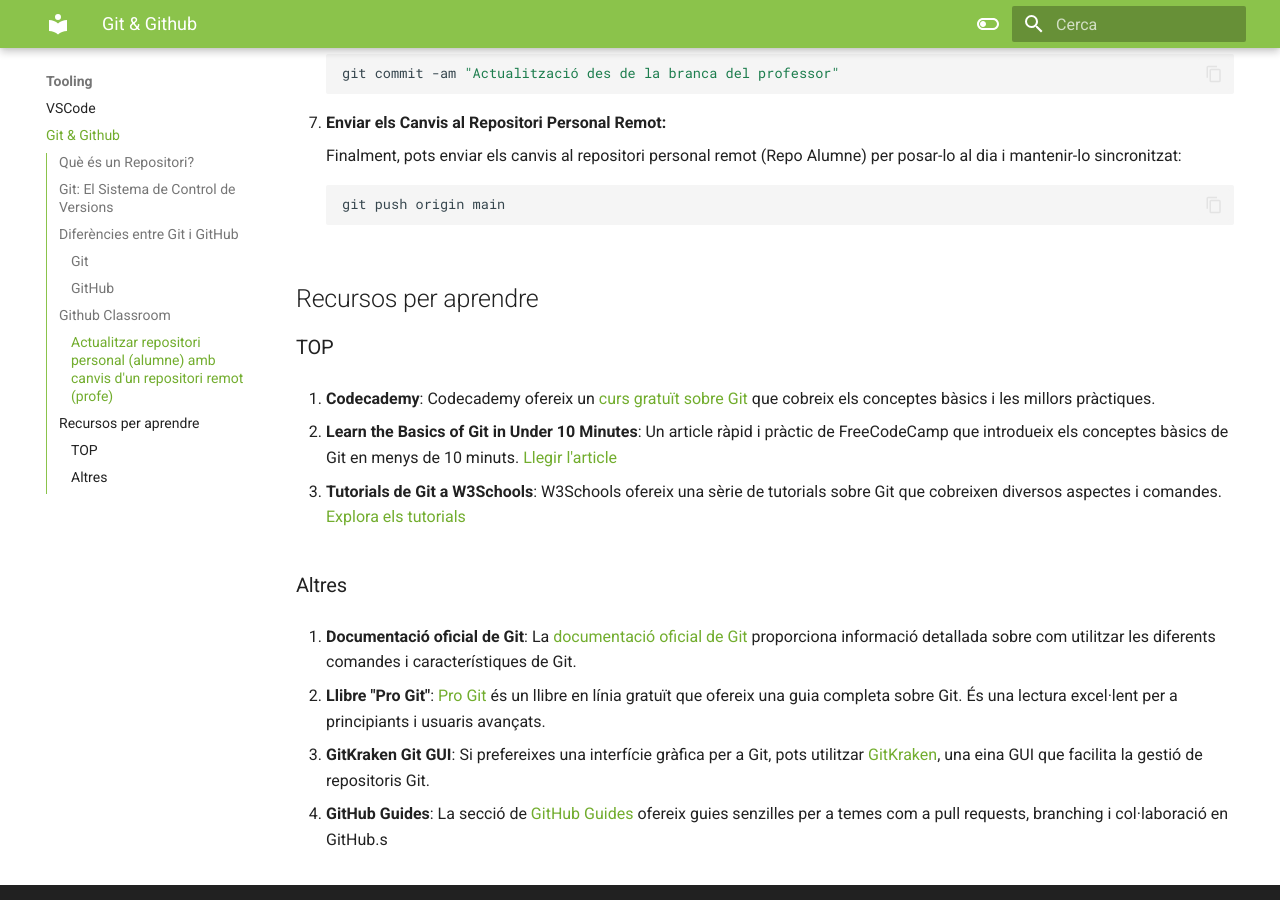
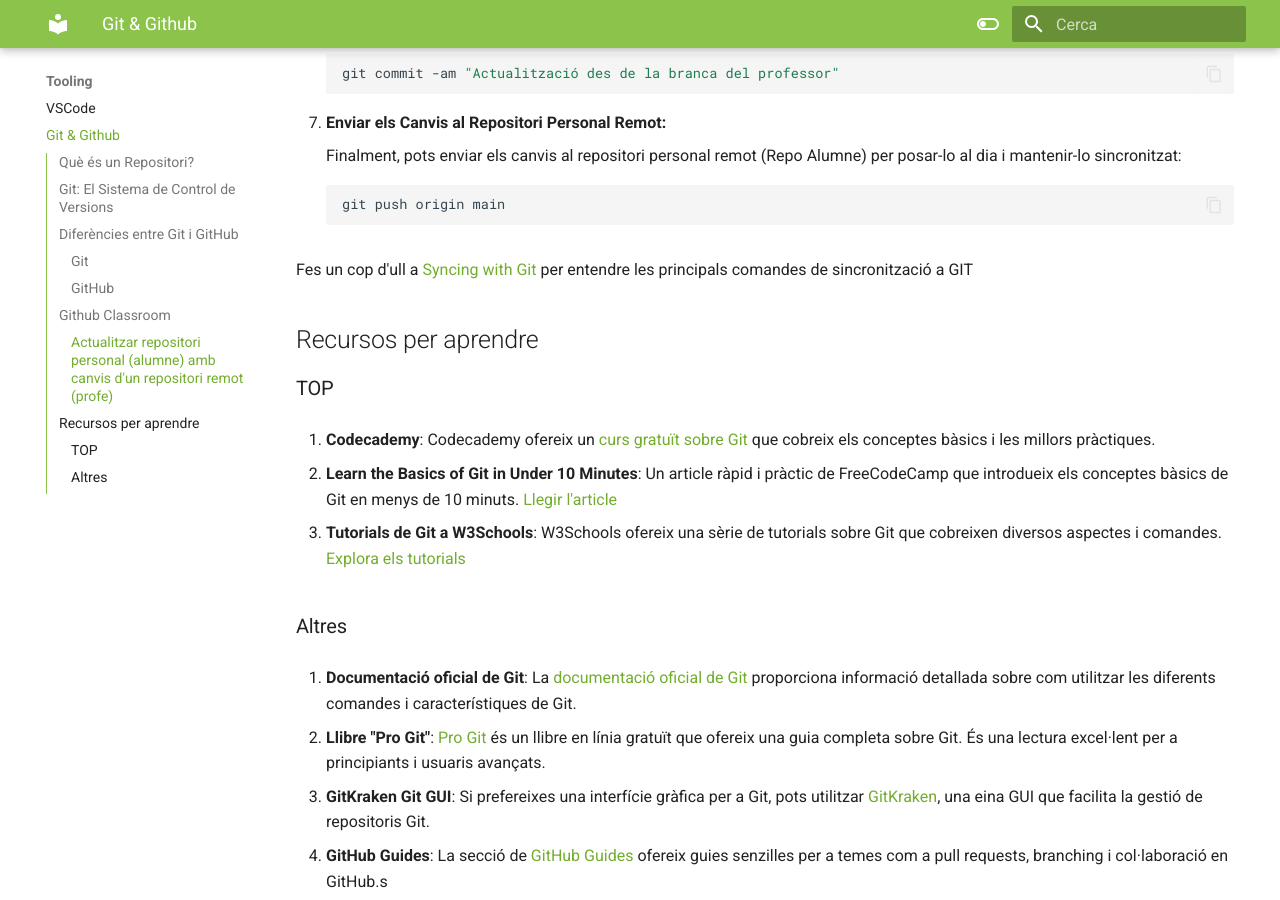
Before and after one commit to prosfp/DAW_MP06, an MkDocs documentation site: the page built from docs/Tooling/github.md, in a window 1280 px wide and 900 px high, scrolled down 2751 px. Built offline with MkDocs 1.6.1 and Material for MkDocs 9.7.7, drawn with Linux system fonts in a browser that asks for light colours.

Commit message:
enllanç_sync_github

````diff
--- a/docs/Tooling/github.md
+++ b/docs/Tooling/github.md
@@ -109,6 +109,8 @@
     git push origin main
     ```
 
+Fes un cop d'ull a [Syncing with Git](https://www.atlassian.com/es/git/tutorials/syncing) per entendre les principals comandes de sincronització a GIT
+
 ## Recursos per aprendre
 
 ### TOP
````
